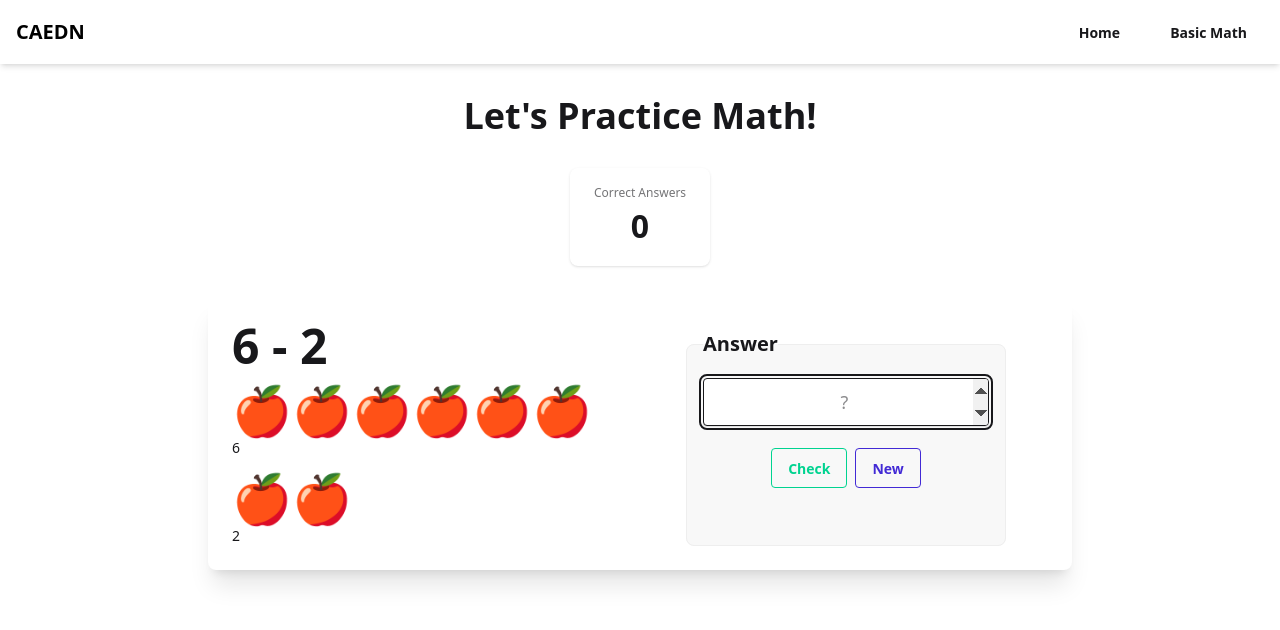
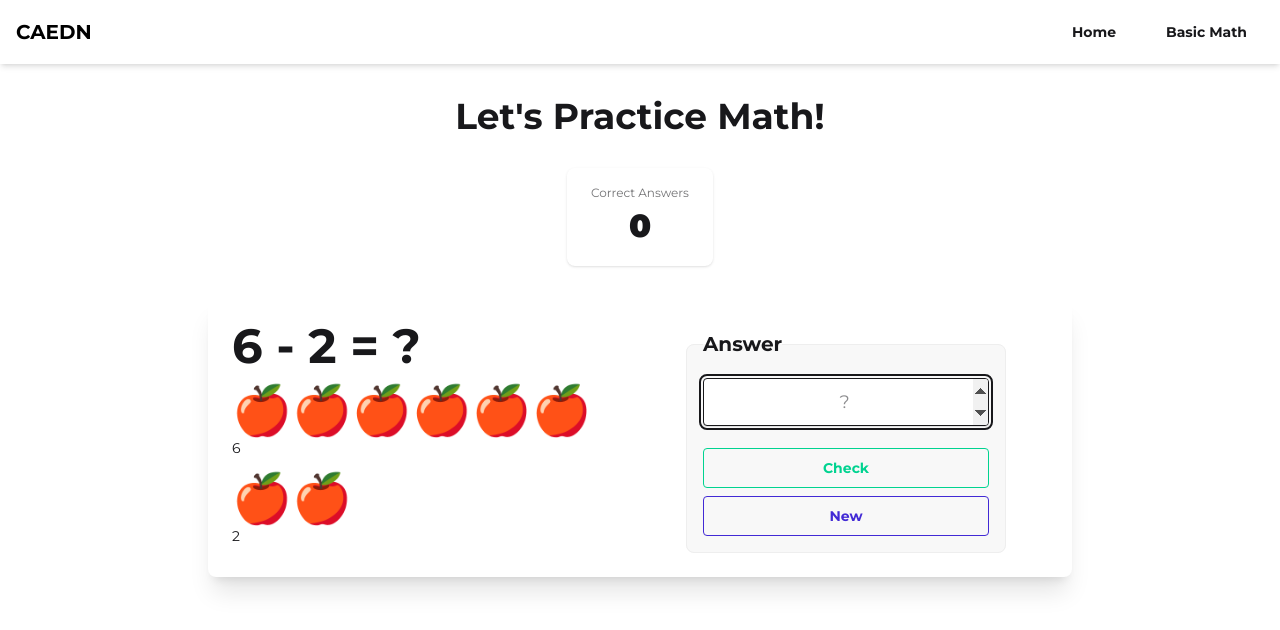
Before and after one commit to jcicaro/caedn-ts, a React (Vite) app: page /basicmath in a window 1280 px wide. Shown: the top 630 px of the page. Built offline with nearby package versions, Linux system fonts and the light colour scheme.

Commit message:
fix styles and add google font

```diff
--- a/index.html
+++ b/index.html
@@ -2,9 +2,13 @@
 <html lang="en">
   <head>
     <meta charset="UTF-8" />
+    <meta name="viewport" content="width=device-width, initial-scale=1.0" />
+
     <link rel="icon" type="image/svg+xml" href="/vite.svg" />
-    <meta name="viewport" content="width=device-width, initial-scale=1.0" />
+    <!-- <link href="https://fonts.googleapis.com/css2?family=Roboto:wght@400;700&display=swap" rel="stylesheet" /> -->
+
     <title>CAEDN</title>
+
   </head>
   <body>
     <div id="root"></div>
--- a/src/index.css
+++ b/src/index.css
@@ -1,4 +1,18 @@
+@import url('https://fonts.googleapis.com/css2?family=Montserrat:wght@300;400;500;700;900&display=swap');
 @import "tailwindcss";
+
 @plugin "daisyui" {
   themes: all;
 }
+
+@theme {
+  --font-primary: "Montserrat", sans-serif;
+}
+
+:root {
+  --font-primary: "Montserrat", sans-serif;
+}
+
+body {
+  font-family: var(--font-primary);
+}
--- a/src/pages/BasicMath.tsx
+++ b/src/pages/BasicMath.tsx
@@ -80,7 +80,7 @@ const BasicMath = () => {
           <div className="card-body lg:flex-row">
             {/* Problem Display */}
             <div className="flex-1 mb-4 lg:mb-0">
-              <div className="text-5xl font-bold text-center lg:text-left">{num1} {operator} {num2}</div>
+              <div className="text-5xl font-bold text-center lg:text-left">{num1} {operator} {num2} = ?</div>
               <div className="grid grid-cols-1 gap-4 mt-4 text-left">
                 {createVisual(num1)}
                 {createVisual(num2)}
@@ -105,16 +105,16 @@ const BasicMath = () => {
                   className="input input-bordered input-lg mb-4 w-full text-center"
                 />
 
-                <div className="flex justify-center gap-2">
+                <div className="flex flex-col justify-center gap-2">
                   <button
                     onClick={(e) => { e.preventDefault(); checkAnswer(); }}
-                    className="btn btn-outline btn-success"
+                    className="btn btn-outline btn-success w-full"
                   >
                     Check
                   </button>
                   <button
                     onClick={generateProblem}
-                    className="btn btn-outline btn-primary"
+                    className="btn btn-outline btn-primary w-full"
                   >
                     New
                   </button>
```
